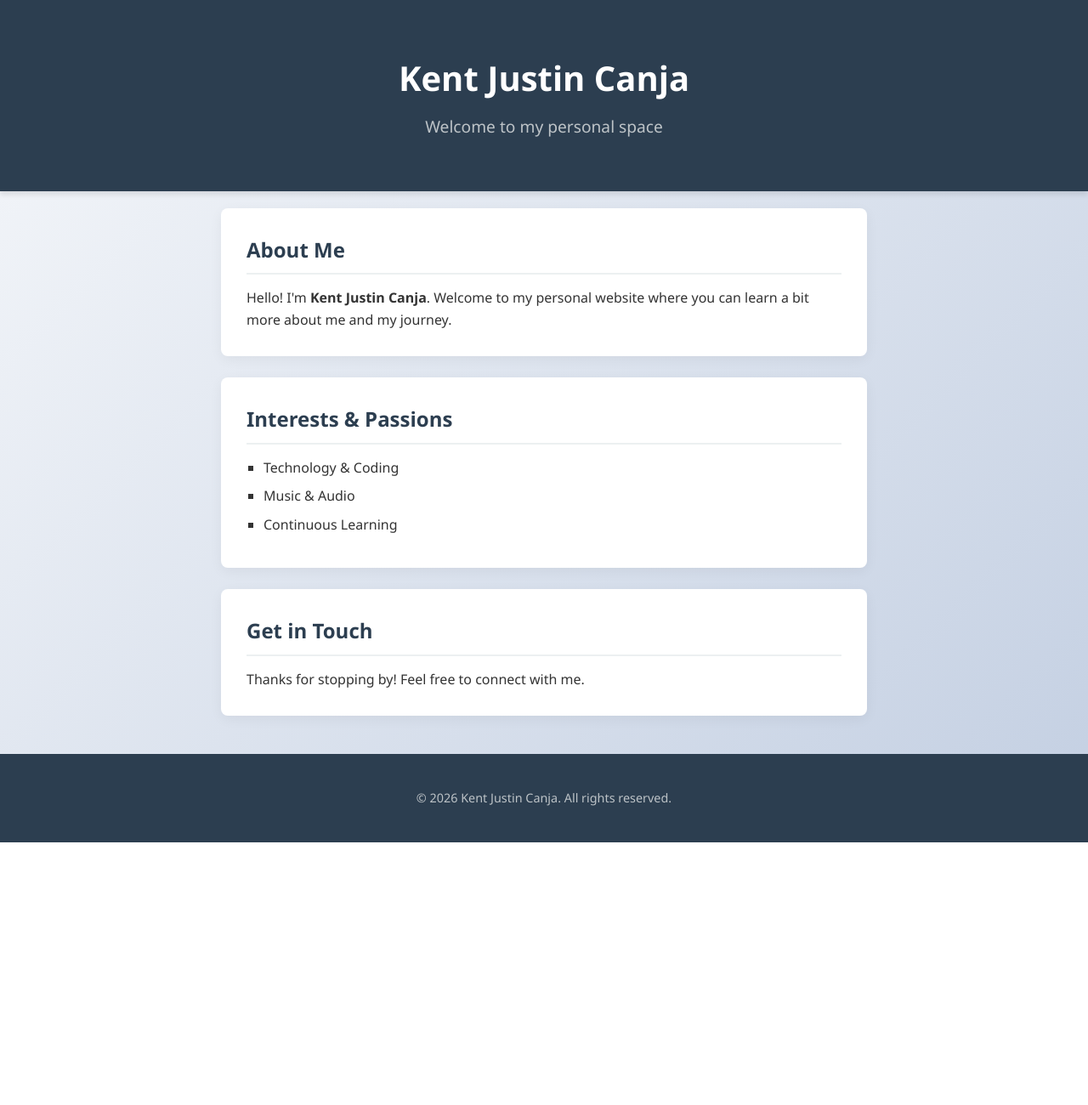
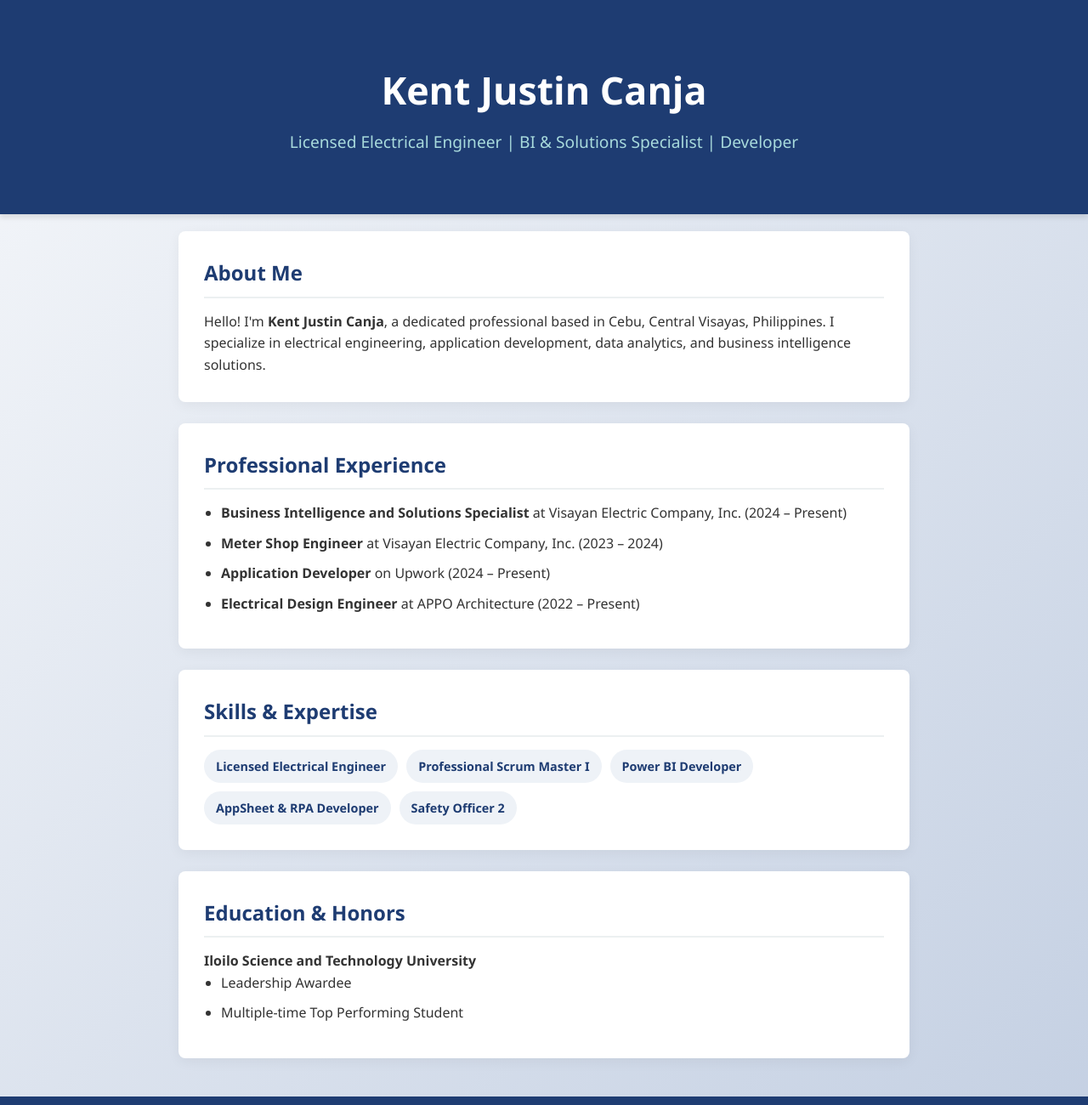
Before and after one commit to Kl0d3/kent-justin-canja, a plain HTML site: page index.html in a window 1280 px wide. Shown: the top 1300 px of the page at 85% size. Before the commit the page ends 991 px from the top, so only its background shows below. Drawn offline with Linux system fonts and the light colour scheme.

Commit message:
Publish website update

```diff
--- a/index.html
+++ b/index.html
@@ -3,35 +3,51 @@
 <head>
     <meta charset="UTF-8">
     <meta name="viewport" content="width=device-width, initial-scale=1.0">
-    <title>Kent Justin Canja - Personal Website</title>
+    <title>Kent Justin Canja - Professional Portfolio</title>
     <link rel="stylesheet" href="style.css">
 </head>
 <body>
     <header>
         <div class="container">
             <h1>Kent Justin Canja</h1>
-            <p class="tagline">Welcome to my personal space</p>
+            <p class="tagline">Licensed Electrical Engineer | BI & Solutions Specialist | Developer</p>
         </div>
     </header>
 
     <main class="container">
         <section id="about" class="card">
             <h2>About Me</h2>
-            <p>Hello! I'm <strong>Kent Justin Canja</strong>. Welcome to my personal website where you can learn a bit more about me and my journey.</p>
+            <p>Hello! I'm <strong>Kent Justin Canja</strong>, a dedicated professional based in Cebu, Central Visayas, Philippines. I specialize in electrical engineering, application development, data analytics, and business intelligence solutions.</p>
         </section>
 
-        <section id="interests" class="card">
-            <h2>Interests & Passions</h2>
+        <section id="experience" class="card">
+            <h2>Professional Experience</h2>
             <ul>
-                <li>Technology & Coding</li>
-                <li>Music & Audio</li>
-                <li>Continuous Learning</li>
+                <li><strong>Business Intelligence and Solutions Specialist</strong> at Visayan Electric Company, Inc. (2024 – Present)</li>
+                <li><strong>Meter Shop Engineer</strong> at Visayan Electric Company, Inc. (2023 – 2024)</li>
+                <li><strong>Application Developer</strong> on Upwork (2024 – Present)</li>
+                <li><strong>Electrical Design Engineer</strong> at APPO Architecture (2022 – Present)</li>
             </ul>
         </section>
 
-        <section id="contact" class="card">
-            <h2>Get in Touch</h2>
-            <p>Thanks for stopping by! Feel free to connect with me.</p>
+        <section id="skills" class="card">
+            <h2>Skills & Expertise</h2>
+            <div class="skills-grid">
+                <span>Licensed Electrical Engineer</span>
+                <span>Professional Scrum Master I</span>
+                <span>Power BI Developer</span>
+                <span>AppSheet & RPA Developer</span>
+                <span>Safety Officer 2</span>
+            </div>
+        </section>
+
+        <section id="education" class="card">
+            <h2>Education & Honors</h2>
+            <p><strong>Iloilo Science and Technology University</strong></p>
+            <ul>
+                <li>Leadership Awardee</li>
+                <li>Multiple-time Top Performing Student</li>
+            </ul>
         </section>
     </main>
 
--- a/style.css
+++ b/style.css
@@ -16,27 +16,27 @@ body {
 
 .container {
     width: 90%;
-    max-width: 800px;
+    max-width: 900px;
     margin: 0 auto;
     padding: 20px;
 }
 
 header {
-    background: #2c3e50;
+    background: #1e3c72;
     color: #fff;
-    padding: 40px 0;
+    padding: 50px 0;
     text-align: center;
     box-shadow: 0 4px 6px rgba(0,0,0,0.1);
 }
 
 header h1 {
-    font-size: 2.5rem;
+    font-size: 2.8rem;
     margin-bottom: 10px;
 }
 
 header .tagline {
     font-size: 1.2rem;
-    color: #bdc3c7;
+    color: #a8dadc;
 }
 
 main {
@@ -58,7 +58,7 @@ main {
 }
 
 .card h2 {
-    color: #2c3e50;
+    color: #1e3c72;
     margin-bottom: 15px;
     font-size: 1.5rem;
     border-bottom: 2px solid #ecf0f1;
@@ -66,17 +66,33 @@ main {
 }
 
 .card ul {
-    list-style-type: square;
+    list-style-type: disc;
     padding-left: 20px;
 }
 
 .card li {
-    margin-bottom: 8px;
+    margin-bottom: 10px;
+}
+
+.skills-grid {
+    display: flex;
+    flex-wrap: wrap;
+    gap: 10px;
+    margin-top: 10px;
+}
+
+.skills-grid span {
+    background: #eef2f7;
+    color: #1e3c72;
+    padding: 8px 14px;
+    border-radius: 20px;
+    font-size: 0.9rem;
+    font-weight: 600;
 }
 
 footer {
-    background: #2c3e50;
-    color: #bdc3c7;
+    background: #1e3c72;
+    color: #a8dadc;
     text-align: center;
     padding: 20px 0;
     font-size: 0.9rem;
```
